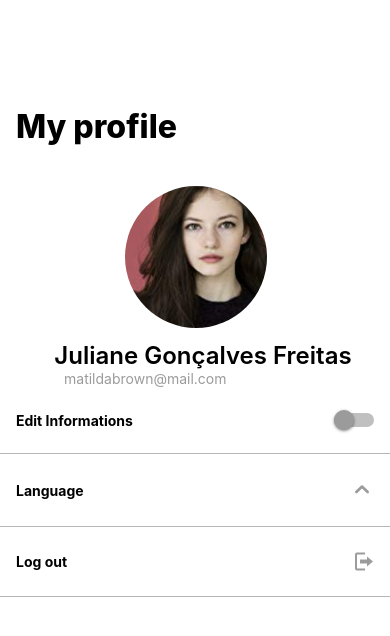
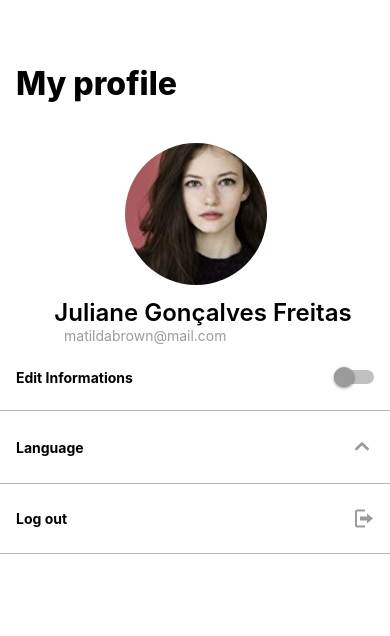
Before and after one commit to pborganization/pborganization-projeto-comprass_power_rangers, a React Native app: screen / in a window 390 px wide. Shown: the top 636 px of the page. Built offline with nearby package versions, Linux system fonts and the light colour scheme.

Commit message:
feat: new statusbar and style fix

```diff
--- a/App.tsx
+++ b/App.tsx
@@ -1,9 +1,10 @@
 import { StyleSheet, View } from 'react-native';
 import { ProfileScreen } from './src/screens/profileScreen';
+//import { NotLogged } from './src/components/profileComponents/NotLogged';
 
 export default function App() {
   return <View style={styles.container}>
-    <ProfileScreen />
+    <ProfileScreen/>
   </View>;
 }
 
--- a/src/components/profileComponents/NotLogged.tsx
+++ b/src/components/profileComponents/NotLogged.tsx
@@ -1,10 +1,11 @@
 import React from 'react';
-import { View, StyleSheet, Text, TouchableOpacity } from 'react-native';
+import { View, StyleSheet, Text, TouchableOpacity, StatusBar } from 'react-native';
 import { LanguageOption } from './LanguageOption';
 
 export const NotLogged = () => {
   return (
     <View style={styles.container}>
+      <StatusBar backgroundColor={'#FFFF'} barStyle={'dark-content'}/>
       <View style={styles.titleContainer}>
         <Text style={styles.textTitle}>My profile</Text>
       </View>
--- a/src/screens/profileScreen.tsx
+++ b/src/screens/profileScreen.tsx
@@ -6,6 +6,7 @@ import {
   Image,
   Switch,
   TouchableOpacity,
+  StatusBar
 } from 'react-native';
 import { Entypo } from '@expo/vector-icons';
 import { LanguageOption } from '../components/profileComponents/LanguageOption';
@@ -38,9 +39,10 @@ export const ProfileScreen = () => {
 
   return (
     <View style={styles.container}>
+      <StatusBar backgroundColor={'#FFFF'} barStyle={'dark-content'}/>
       {verificationIcon && (
         <TouchableOpacity style={styles.verification}>
-          <AntDesign name='checkcircle' size={46} color='green'/>
+          <AntDesign name='checkcircle' size={46} color='#2AA952'/>
         </TouchableOpacity>
       )}
       <View style={styles.titleImageContainer}>
@@ -102,11 +104,11 @@ const styles = StyleSheet.create({
     position: 'absolute',
     top: 0,
     right: 16,
-    marginTop: 66.87,
+    marginTop: 23.87,
     marginRight: 5,
   },
   titleImageContainer: {
-    marginTop: 107,
+    marginTop: 64,
     marginLeft: 16,
     marginRight: 190,
     flexDirection: 'column',
```
